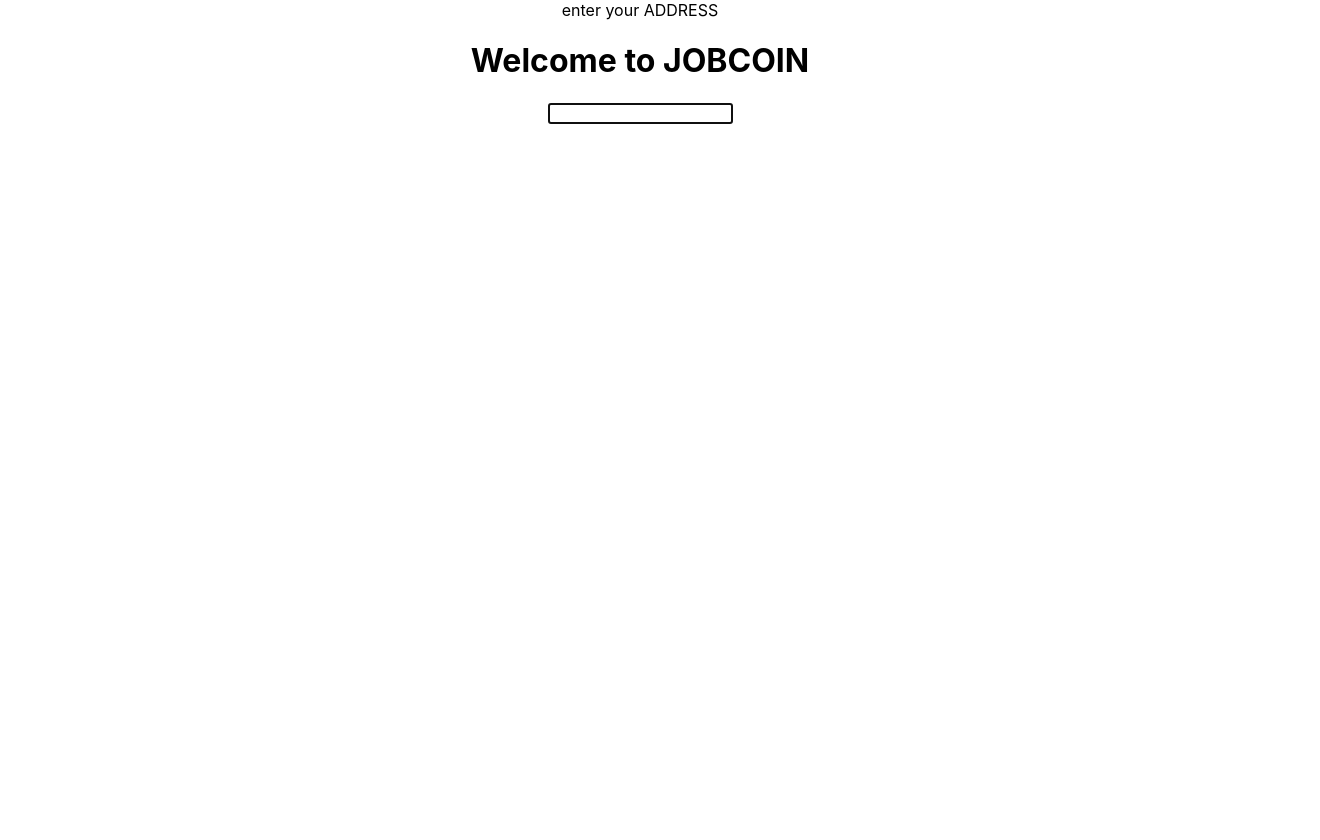
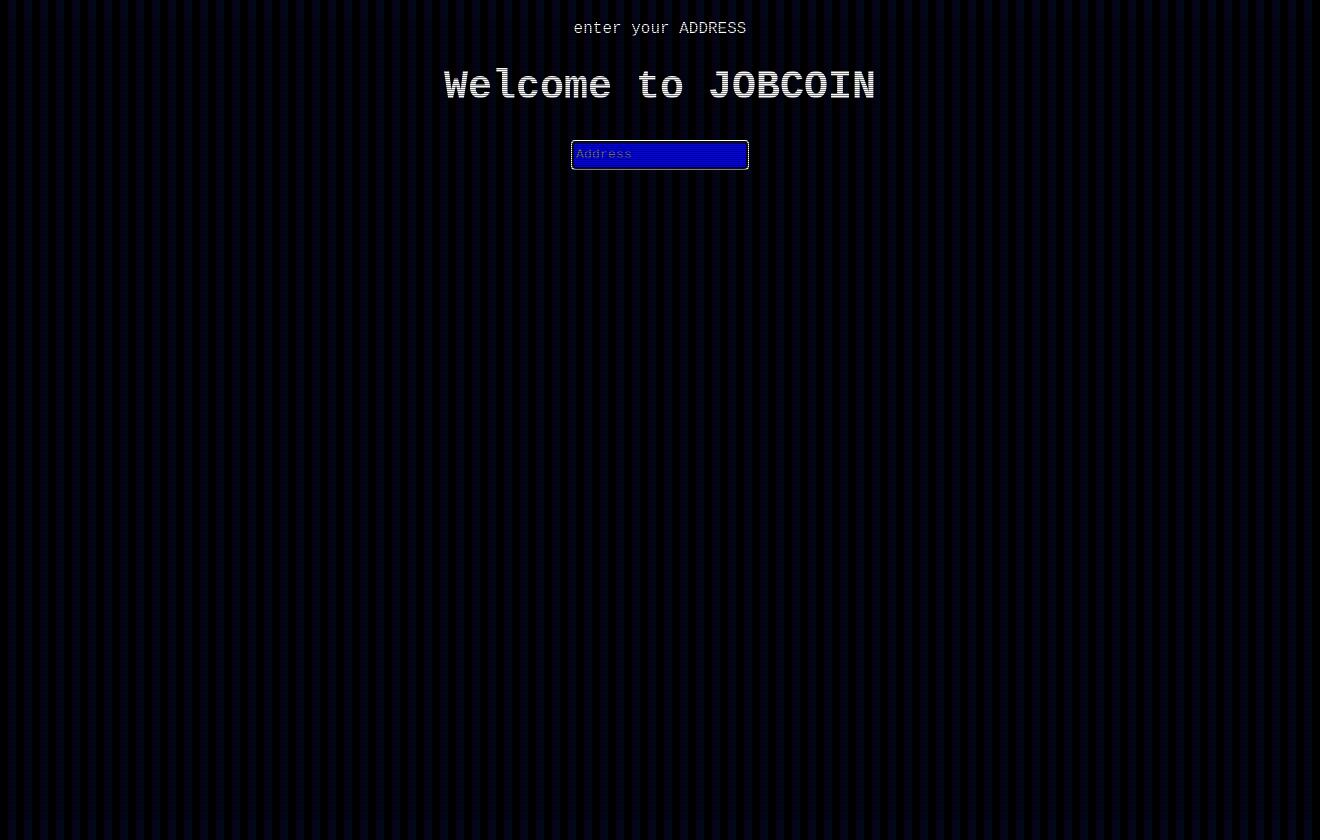
Before and after one commit to nohosh/job-coin, a React (Create React App) app: page / in a window 1280 px wide. Shown: the whole page, 1320 px wide, since content can reach past the window. Before the commit the page ends 800 px from the top, so only its background shows below. Built offline with nearby package versions, Linux system fonts and the light colour scheme.

Commit message:
lets go back in time..

```diff
--- a/src/App.css
+++ b/src/App.css
@@ -1,38 +1,185 @@
 .App {
-  text-align: center;
+	text-align: center;
+	color: white;
+}
+@import url('https://fonts.googleapis.com/css2?family=Press+Start+2P&display=swap');
+body {
+	background: #000;
+	position: relative;
+}
+body::after {
+	content: '';
+	width: 100%;
+	height: 100vh;
+	position: fixed;
+	top: 0;
+	animation: 0.09s infinite static;
+	opacity: 0.13;
+	pointer-events: none;
+	z-index: 5;
+}
+main {
+	padding: 20px;
+	width: 100%;
+	text-align: center;
+	height: 100vh;
+	display: flex;
+	flex-direction: column;
+	align-items: center;
+	position: relative;
+	background-image: linear-gradient(
+		90deg,
+		#000 25%,
+		#0a001a 25%,
+		#0a001a 31.25%,
+		#000917 43.75%,
+		#000917 50%,
+		#000 50%,
+		#000 75%,
+		#0a001a 75%,
+		#0a001a 76.25%,
+		#000917 93.75%,
+		#000917 100%
+	);
+	background-size: 32px 32px;
+	animation: 0.01s infinite static;
+}
+main::before {
+	content: '';
+	width: 100%;
+	height: 100vh;
+	position: absolute;
+	background-image: linear-gradient(
+		0deg,
+		rgba(0, 0, 0, 0.5) 25%,
+		transparent 25%,
+		transparent 50%,
+		rgba(0, 0, 0, 0.5) 50%,
+		rgba(0, 0, 0, 0.5) 75%,
+		transparent 75%,
+		transparent 100%
+	);
+	background-size: 4px 4px;
+	z-index: 2;
+	pointer-events: none;
+}
+h1 {
+	display: block;
+	color: #fff;
+	font-size: 40px;
+	font-family: 'Press Start 2P', monospace;
+	cursor: default;
+}
+span {
+	font-family: 'Press Start 2P', monospace;
+	cursor: default;
+}
+.escape {
+	color: red;
+	background-color: white;
+	font-size: 30px;
+	cursor: pointer;
+	margin: 0px 10px;
+}
+.key-enter:hover {
+	background: blue;
+}
+.escape:hover {
+	background: red;
+	color: white;
 }
 
-.App-logo {
-  height: 40vmin;
-  pointer-events: none;
+.key-enter {
+	color: green;
+	background-color: white;
+	padding: 4px 2px 1px 2px;
+	font-size: 20px;
+	cursor: pointer;
+	margin: 0 10px;
+}
+input {
+	font-family: 'Press Start 2P', monospace;
+	margin: 4px;
+	height: 22px;
+}
+input:focus {
+	background-color: blue;
+	color: white;
+}
+button {
+	font-family: 'Press Start 2P', monospace;
+}
+@keyframes static {
+	0%,
+	100% {
+		background-position: 0 0;
+	}
+	10% {
+		background-position: -5% -10%;
+	}
+	20% {
+		background-position: -15% 5%;
+	}
+	30% {
+		background-position: 7% -25%;
+	}
+	40% {
+		background-position: 20% 25%;
+	}
+	50% {
+		background-position: -25% 10%;
+	}
+	60% {
+		background-position: 15% 5%;
+	}
+	70% {
+		background-position: 0% 15%;
+	}
+	80% {
+		background-position: 25% 35%;
+	}
+	90% {
+		background-position: -10% 10%;
+	}
+}
+@keyframes glowFlicker {
+	0% {
+		filter: drop-shadow(0px 0px 15px #00f428);
+	}
+	100% {
+		filter: drop-shadow(0px 0px 5px #fff);
+	}
+}
+.glowFlicker {
+	animation: glowFlicker 0.05s ease infinite;
 }
 
-@media (prefers-reduced-motion: no-preference) {
-  .App-logo {
-    animation: App-logo-spin infinite 20s linear;
-  }
+button:hover {
+	background-color: blue;
+	color: orange;
+	cursor: pointer;
 }
 
-.App-header {
-  background-color: #282c34;
-  min-height: 100vh;
-  display: flex;
-  flex-direction: column;
-  align-items: center;
-  justify-content: center;
-  font-size: calc(10px + 2vmin);
-  color: white;
+button {
+	margin: 4px;
 }
 
-.App-link {
-  color: #61dafb;
+.pay:hover {
+	background-color: crimson;
 }
 
-@keyframes App-logo-spin {
-  from {
-    transform: rotate(0deg);
-  }
-  to {
-    transform: rotate(360deg);
-  }
+.pay {
+	background-color: #00f428;
 }
+
+ul {
+	list-style: none;
+}
+
+li.red {
+	color: crimson;
+}
+
+li.green {
+	color: yellowgreen;
+}
--- a/src/screens/Prelogin.js
+++ b/src/screens/Prelogin.js
@@ -18,7 +18,7 @@ function Prelogin({ loginUser }) {
 				{input.length > 0 ? (
 					<>
 						press
-						<span onClick={handleLogin} className="key">
+						<span onClick={handleLogin} className="key-enter">
 							⏎
 						</span>
 						to Login
@@ -30,6 +30,7 @@ function Prelogin({ loginUser }) {
 			<h1>Welcome to JOBCOIN</h1>
 			<div>
 				<input
+					placeholder="Address"
 					type="password"
 					value={input}
 					onChange={(e) => {
```
